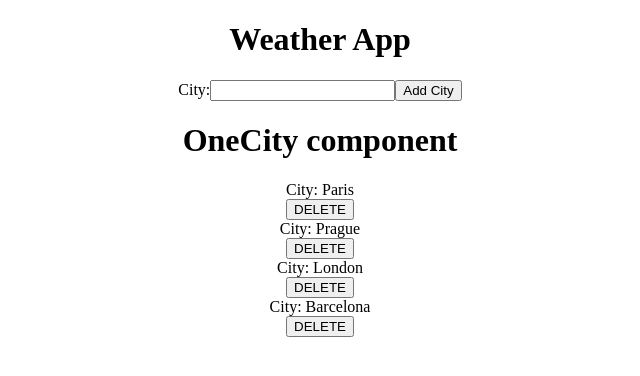
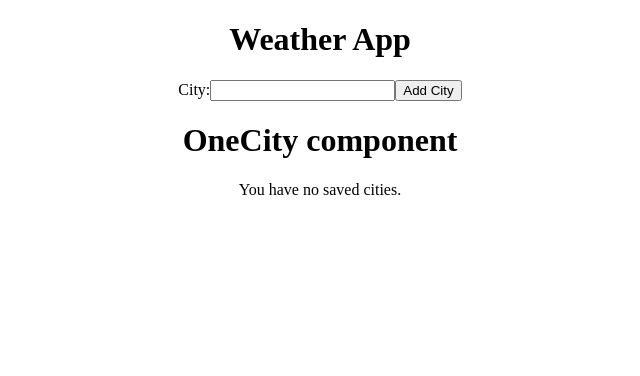
Before and after one commit to jphrubant/weather-app, a React (Create React App) app: page / in a window 1280 px wide. Shown: the top 376 px of the page, without its empty margins (320-960 px from the left). Built offline with nearby package versions, Linux system fonts and the light colour scheme; the HTML template or start-up script is replaced by a standard one.

Commit message:
setup local storage

```diff
--- a/src/components/AddBar.js
+++ b/src/components/AddBar.js
@@ -5,8 +5,18 @@ import { v4 as uuidv4 } from 'uuid';
 
 class AddBar extends Component {
   state = {
+      id: "",
       name: ""
   };
+
+  componentDidMount = () => {
+    const storedCities = JSON.parse(localStorage.getItem('cities'));
+    if(storedCities){
+      storedCities.forEach(oneCity => {
+      this.props.addCity(oneCity)
+    })
+   }
+  }
 
   handleChange = (e) => {
     this.setState({[e.target.name]: e.target.value})
@@ -16,11 +26,11 @@ import { v4 as uuidv4 } from 'uuid';
     e.preventDefault();
     const newId = uuidv4();
     const newCity = {
-        name: this.state.name,
-        id: newId
+      id: newId,
+      name: this.state.name
     }
     this.props.addCity(newCity)
-      this.setState({name: ""})
+    this.setState({id: "", name: ""})
   };
 
   render() {
--- a/src/components/OneCity.js
+++ b/src/components/OneCity.js
@@ -11,14 +11,19 @@ class OneCity extends Component {
     return(
       <div>
         <h1>OneCity component</h1>
-        {this.props.cities.map(oneCity => {
-          return(
-          <div key={oneCity.id}>
-            <div>City: {oneCity.name}</div>
-            <button onClick={() => {this.handleDelete(oneCity.id)}}>DELETE</button>
-          </div>
+        {this.props.cities.length === 0 ? (
+          <div>You have no saved cities.</div>
+        ) : ( this.props.cities.map(oneCity => {
+         return(
+            <div key={oneCity.id}>
+              <div>City: {oneCity.name}</div>
+              <button onClick={() => {this.handleDelete(oneCity.id)}}>DELETE</button>
+            </div>
           )
-        })}
+          }
+
+        )
+        )}
       </div>
     )
   };
--- a/src/reducers/rootReducer.js
+++ b/src/reducers/rootReducer.js
@@ -1,17 +1,16 @@
 const initState = {
-  cities: [
-    {id: 1, name: 'Paris'},
-    {id: 2, name: 'Prague'},
-    {id: 3, name: 'London'},
-    {id: 4, name: 'Barcelona'}
-  ]
+  cities: []
+}
+
+const setLocalStorage = (item) => {
+    localStorage.setItem('cities', JSON.stringify(item))
 }
 
 const rootReducer = (state = initState, action) => {
   switch (action.type) {
     case 'ADD_CITY':
       let cities = [...state.cities, action.newCity]
-      console.log(cities)
+      setLocalStorage(cities)
         return{
         ...state, cities
         }
```
Lines whose indentation alone changed are shown as unchanged.
